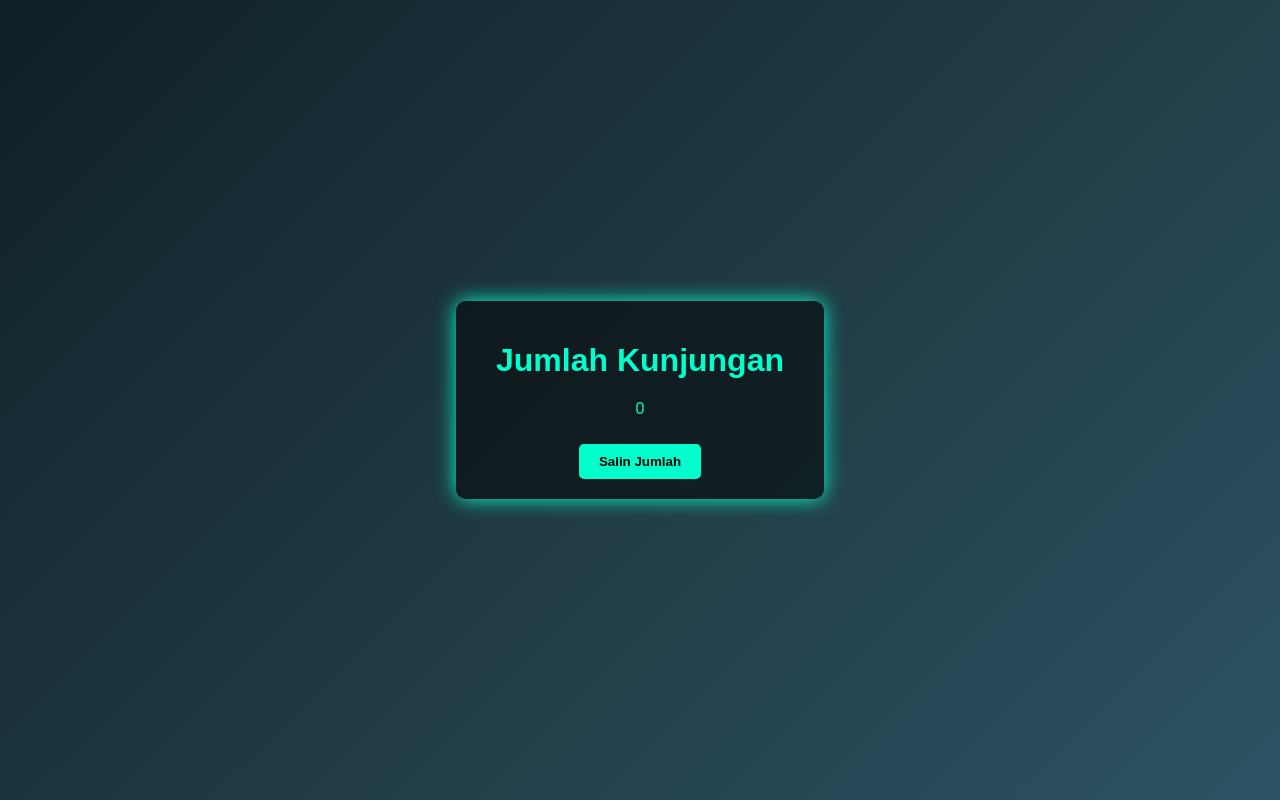
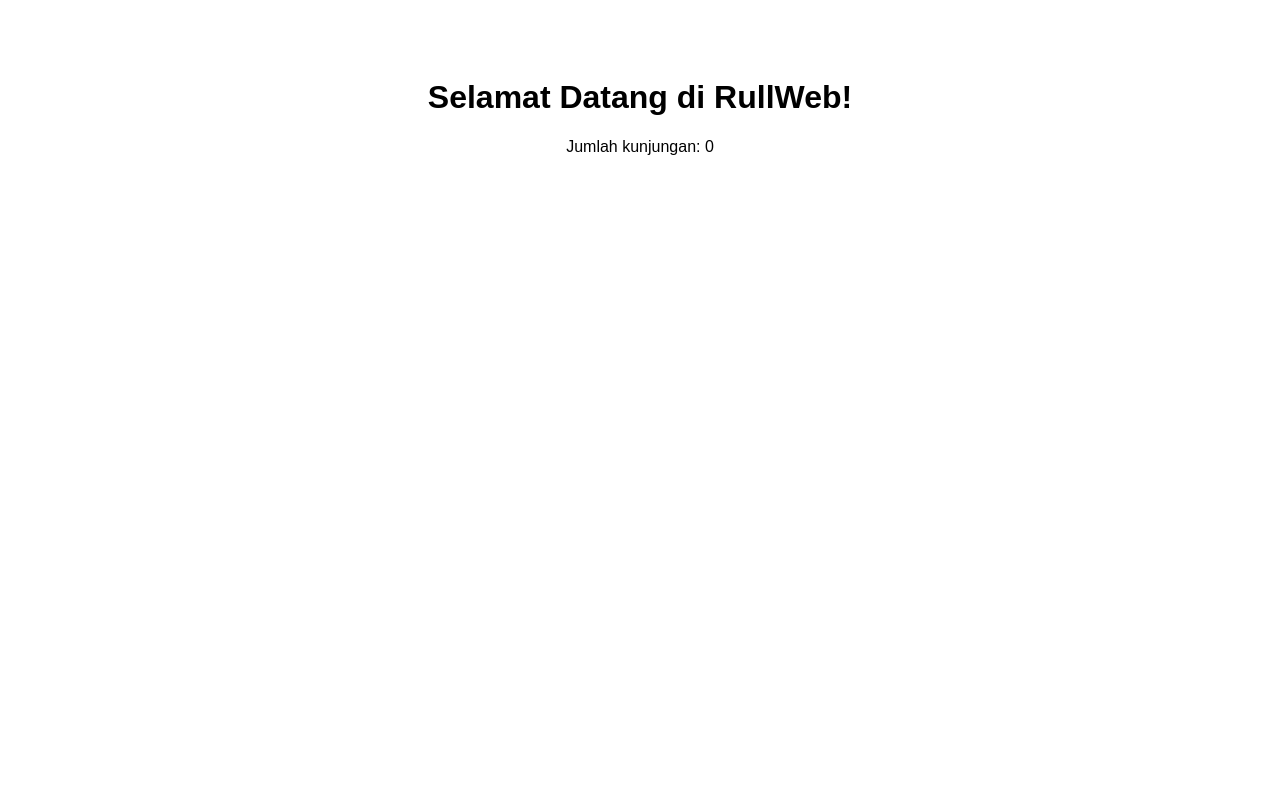
Before and after one commit to iromtor1234/Tespertama-, a plain HTML site: page index.html in a window 1280 px wide. Drawn offline with Linux system fonts and the light colour scheme; no server answers.

Commit message:
index.html

```diff
--- a/index.html
+++ b/index.html
@@ -3,76 +3,43 @@
 <head>
   <meta charset="UTF-8" />
   <meta name="viewport" content="width=device-width, initial-scale=1.0" />
-  <title>Visitor Counter Rull</title>
-  <style>
-    body {
-      background: linear-gradient(135deg, #0f2027, #203a43, #2c5364);
-      color: #00ffcc;
-      font-family: Arial, sans-serif;
-      display: flex;
-      justify-content: center;
-      align-items: center;
-      height: 100vh;
-      margin: 0;
-      flex-direction: column;
-    }
-    .counter-box {
-      background: rgba(0, 0, 0, 0.5);
-      padding: 20px 40px;
-      border-radius: 10px;
-      box-shadow: 0 0 20px #00ffcc;
-      text-align: center;
-    }
-    button {
-      margin-top: 10px;
-      padding: 10px 20px;
-      background: #00ffcc;
-      border: none;
-      color: #000;
-      font-weight: bold;
-      cursor: pointer;
-      border-radius: 5px;
-    }
-    button:hover {
-      background: #00bfa5;
-    }
-  </style>
+  <title>Visitor Counter - RullWeb</title>
 </head>
-<body>
-  <div class="counter-box">
-    <h1>Jumlah Kunjungan</h1>
-    <p><span id="visitorCount">0</span></p>
-    <button onclick="salin()">Salin Jumlah</button>
-  </div>
+<body style="font-family:sans-serif; text-align:center; padding:50px;">
+
+  <h1>Selamat Datang di RullWeb!</h1>
+  <p>Jumlah kunjungan: <span id="visitorCount">0</span></p>
 
   <script src="https://www.gstatic.com/firebasejs/9.22.2/firebase-app-compat.js"></script>
   <script src="https://www.gstatic.com/firebasejs/9.22.2/firebase-database-compat.js"></script>
   <script>
+    // Ganti config ini dengan data asli dari Firebase kamu (sementara placeholder)
     const firebaseConfig = {
-      apiKey: "API_KEY_KAMU",
-      authDomain: "PROJECT_ID.firebaseapp.com",
-      databaseURL: "https://PROJECT_ID-default-rtdb.asia-southeast1.firebasedatabase.app",
-      projectId: "PROJECT_ID",
-      storageBucket: "PROJECT_ID.appspot.com",
-      messagingSenderId: "SENDER_ID",
-      appId: "APP_ID"
+      apiKey: "ISI_API_KEY_KAMU",
+      authDomain: "rullweb.firebaseapp.com",
+      databaseURL: "https://rullweb-default-rtdb.asia-southeast1.firebasedatabase.app",
+      projectId: "rullweb",
+      storageBucket: "rullweb.appspot.com",
+      messagingSenderId: "ISI_SENDER_ID_KAMU",
+      appId: "ISI_APP_ID_KAMU"
     };
 
+    // Inisialisasi Firebase
     firebase.initializeApp(firebaseConfig);
     const db = firebase.database();
 
+    // Referensi ke visitor count
     const visitorRef = db.ref("visitors/count");
-    visitorRef.transaction(current => (current || 0) + 1);
+
+    // Tambahkan 1 setiap halaman dibuka
+    visitorRef.transaction(current => {
+      return (current || 0) + 1;
+    });
+
+    // Update realtime tampilan visitor
     visitorRef.on("value", snapshot => {
       document.getElementById("visitorCount").textContent = snapshot.val();
     });
-
-    function salin() {
-      const text = document.getElementById("visitorCount").textContent;
-      navigator.clipboard.writeText(text).then(() => {
-        alert("Jumlah kunjungan disalin: " + text);
-      });
-    }
   </script>
 </body>
 </html>
```
